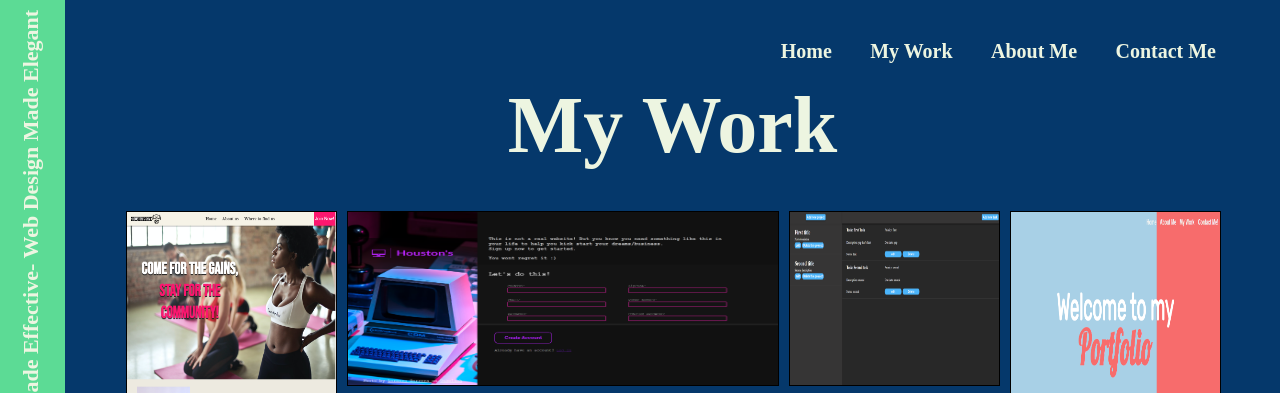
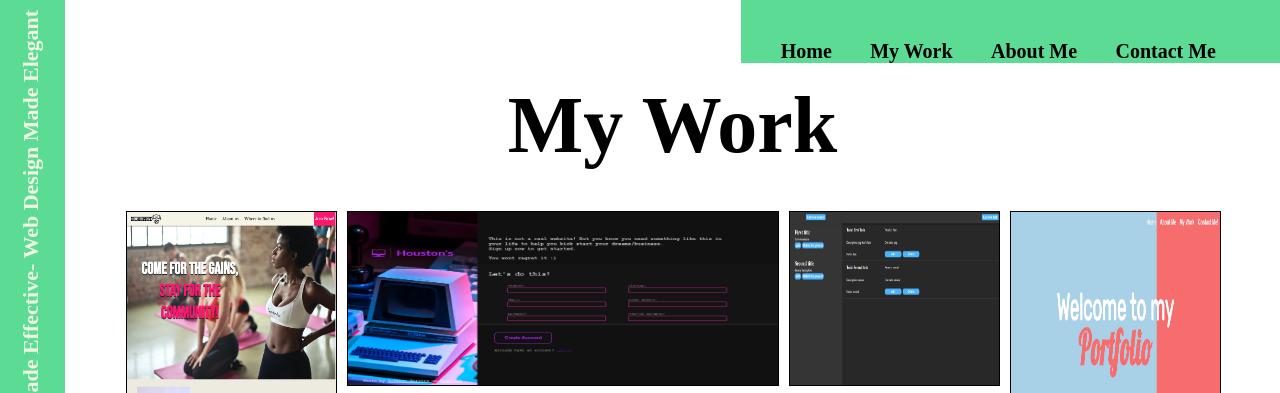
Before and after one commit to HoustonSprouse919/newPortfolio, a plain HTML site: page myWork.html in a window 1280 px wide. Shown: the top 393 px of the page. Drawn offline with Linux system fonts and the light colour scheme; a web font is replaced by a local one.

```diff
--- a/stylesMyWork.css
+++ b/stylesMyWork.css
@@ -2,9 +2,6 @@
   overflow: auto;
 }
 .main{
-  background-color: var(--accent);
-  background-size: 30%;
-  background-repeat: none;
   overflow: auto;
 }
 .sidebar{
@@ -19,8 +16,11 @@
   width: 100%;
   align-items: center;
 }
+.navigation{
+  background-color: var(--mainBackground);
+}
 .navigation span {
-  color: var(--text);
+  color: black;
 }
 .navigation span:hover {
   color: var(--mainBackground);
@@ -34,7 +34,6 @@
   flex-direction: column;
 }
 .myWork h1 {
-  color: var(--text);
   font-size: 10vh;
   margin: 5vh;
 }
```
Also changed, not shown: stylesContactMe.css (+4 -3 lines).
